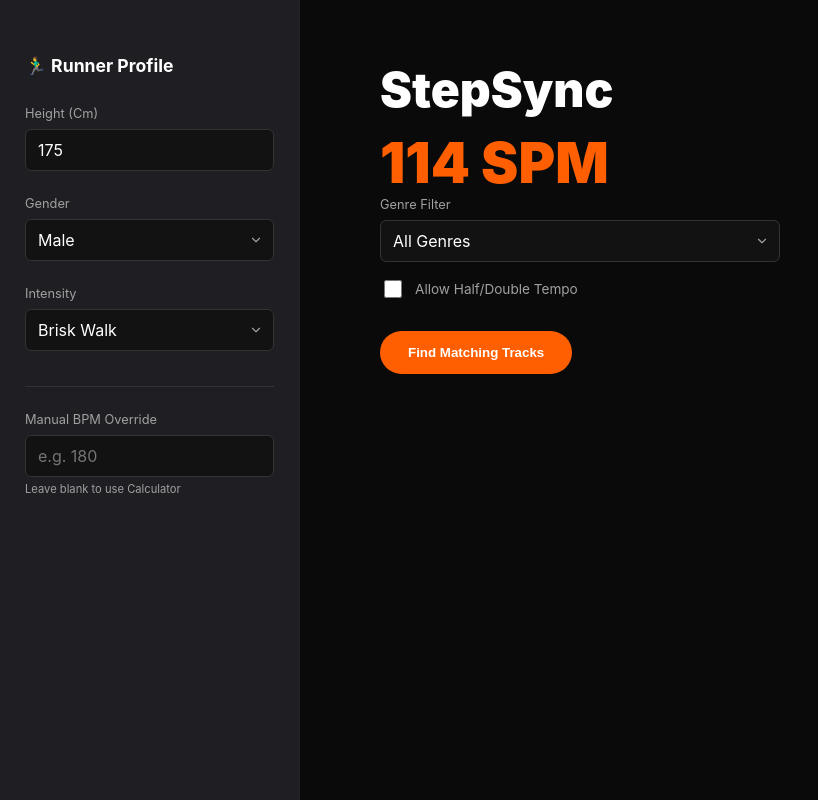
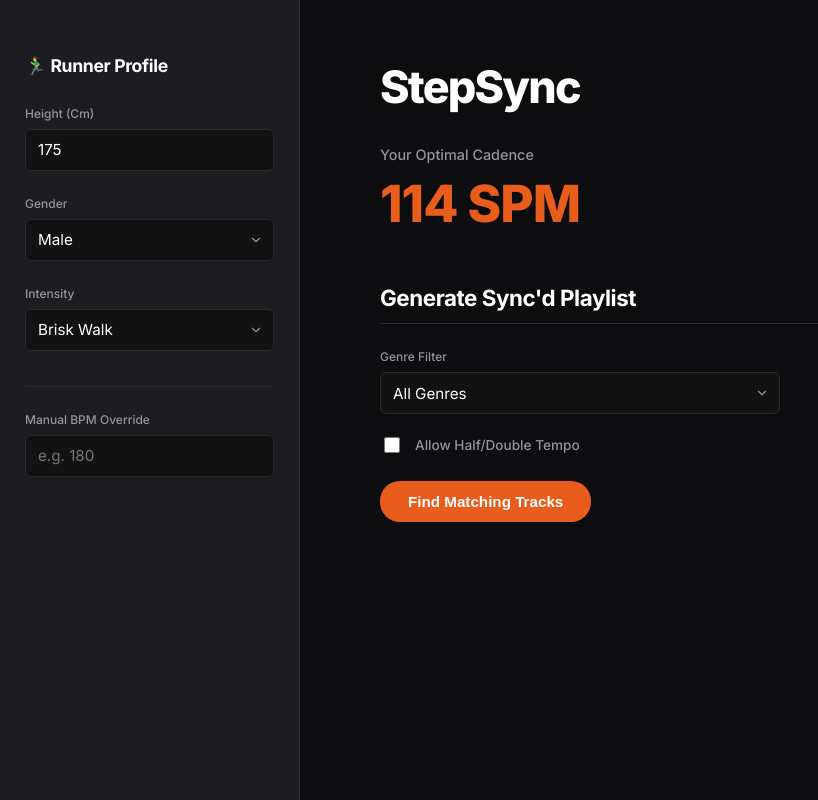
Before and after one commit to Joy4620/StepSync, a Flask app: page / in a window 1280 px wide. Shown: the whole page, without its empty margins (0-818 px from the left). Run offline with Flask 3, Linux system fonts and the light colour scheme.

Commit message:
ui change

```diff
--- a/templates/index.html
+++ b/templates/index.html
@@ -4,14 +4,19 @@
     <meta charset="UTF-8" />
     <meta name="viewport" content="width=device-width, initial-scale=1.0" />
     <title>StepSync Dashboard</title>
+    <link
+      href="https://fonts.googleapis.com/css2?family=Inter:wght@400;500;600;700;800&display=swap"
+      rel="stylesheet"
+    />
     <style>
       :root {
-        --sidebar-bg: #1f1f23;
-        --main-bg: #0a0a0a;
-        --orange-sync: #ff5f00;
+        --sidebar-bg: #1c1c21;
+        --main-bg: #0d0d10;
+        --orange-sync: #e85d1c;
         --input-bg: #121212;
         --text-main: #ffffff;
-        --text-dim: #a0a0a0;
+        --text-dim: #949499;
+        --border-color: #2a2a2e;
       }
 
       body {
@@ -24,25 +29,29 @@
         margin: 0;
         display: flex;
         height: 100vh;
+        -webkit-font-smoothing: antialiased;
       }
 
+      /* --- Left Sidebar --- */
       .sidebar {
         width: 300px;
         background-color: var(--sidebar-bg);
         padding: 40px 25px;
         display: flex;
         flex-direction: column;
-        border-right: 1px solid #222;
+        border-right: 1px solid var(--border-color);
         box-sizing: border-box;
         overflow-y: auto;
       }
 
       .sidebar h2 {
         font-size: 1.1rem;
+        font-weight: 700;
         margin-bottom: 30px;
         display: flex;
         align-items: center;
         gap: 10px;
+        letter-spacing: -0.02em;
       }
 
       .input-group {
@@ -52,7 +61,8 @@
       label {
         display: block;
         margin-bottom: 8px;
-        font-size: 0.8rem;
+        font-size: 0.75rem;
+        font-weight: 500;
         color: var(--text-dim);
         text-transform: capitalize;
       }
@@ -63,10 +73,10 @@
         height: 42px;
         padding: 0 12px;
         background: var(--input-bg);
-        border: 1px solid #333;
+        border: 1px solid var(--border-color);
         border-radius: 6px;
         color: white;
-        font-size: 1rem;
+        font-size: 0.95rem;
         box-sizing: border-box;
         font-family: inherit;
       }
@@ -81,6 +91,13 @@
         background-size: 14px;
       }
 
+      input:focus,
+      select:focus {
+        outline: none;
+        border-color: var(--orange-sync);
+      }
+
+      /* --- Right Main Content --- */
       .main-content {
         flex: 1;
         padding: 60px 80px;
@@ -88,72 +105,106 @@
       }
 
       h1 {
-        font-size: 3rem;
-        font-weight: 900;
+        font-size: 2.8rem;
+        font-weight: 800;
         margin: 0;
+        letter-spacing: -0.04em;
       }
 
+      .cadence-display {
+        margin: 30px 0 50px 0;
+      }
+      .cadence-label {
+        color: var(--text-dim);
+        font-size: 0.9rem;
+        font-weight: 500;
+      }
       .spm-value {
-        font-size: 3.5rem;
-        font-weight: 900;
+        font-size: 3.2rem;
+        font-weight: 800;
         color: var(--orange-sync);
         display: block;
-        margin-top: 10px;
+        margin-top: 8px;
+        letter-spacing: -0.02em;
+      }
+
+      .playlist-header {
+        font-size: 1.4rem;
+        font-weight: 700;
+        margin-top: 40px;
+        border-bottom: 1px solid var(--border-color);
+        padding-bottom: 12px;
+        margin-bottom: 25px;
+        letter-spacing: -0.02em;
       }
 
       .find-btn {
         background: var(--orange-sync);
         color: white;
         border: none;
-        padding: 14px 28px;
-        border-radius: 25px;
-        font-weight: bold;
+        padding: 12px 28px;
+        border-radius: 20px;
+        font-weight: 700;
+        font-size: 0.95rem;
         cursor: pointer;
-        margin-top: 30px;
-        transition: transform 0.1s;
+        margin-top: 25px;
+        transition:
+          transform 0.1s,
+          background 0.2s;
+      }
+
+      .find-btn:hover {
+        background: #f26d2d;
       }
 
       .find-btn:active {
-        transform: scale(0.96);
+        transform: scale(0.97);
       }
 
+      /* --- Refined Song Cards --- */
       .song-card {
-        background: #16161a;
-        padding: 16px 20px;
-        border-radius: 12px;
-        margin-bottom: 12px;
+        background: transparent;
+        padding: 16px 0;
+        margin-bottom: 0;
         display: flex;
         justify-content: space-between;
         align-items: center;
-        border: 1px solid #222;
+        border-bottom: 1px solid var(--border-color); /* Matched to cleaner list style */
       }
 
       .song-info {
         display: flex;
         flex-direction: column;
-        gap: 4px;
+        gap: 2px;
       }
       .song-title {
         font-weight: 700;
-        font-size: 1.1rem;
+        font-size: 1.05rem;
+        letter-spacing: -0.01em;
       }
       .song-artist {
         color: var(--text-dim);
-        font-size: 0.9rem;
+        font-size: 0.85rem;
+        font-weight: 400;
       }
       .bpm-tag {
-        color: var(--orange-sync);
-        font-weight: 900;
-        font-family: monospace;
-        font-size: 1.2rem;
+        color: var(
+          --text-dim
+        ); /* Switched to grey for a cleaner, less "busy" list */
+        font-weight: 600;
+        font-size: 0.9rem;
+        background: #1c1c21;
+        padding: 6px 14px;
+        border-radius: 6px;
       }
 
       .check-group {
         display: flex;
         align-items: center;
-        gap: 10px;
-        margin-top: 15px;
+        gap: 12px;
+        margin-top: 20px;
         font-size: 0.85rem;
+        font-weight: 500;
         color: var(--text-dim);
       }
 
@@ -161,7 +212,13 @@
         color: var(--orange-sync);
         display: none;
         margin-top: 20px;
-        font-weight: bold;
+        font-weight: 600;
+      }
+
+      hr {
+        border: 0;
+        border-top: 1px solid var(--border-color);
+        margin: 10px 0 25px 0;
       }
     </style>
   </head>
@@ -194,9 +251,7 @@
         </select>
       </div>
 
-      <hr
-        style="border: 0; border-top: 1px solid #333; margin: 10px 0 25px 0"
-      />
+      <hr />
 
       <div class="input-group">
         <label>Manual BPM Override</label>
@@ -206,26 +261,18 @@
           placeholder="e.g. 180"
           oninput="updateSPM()"
         />
-        <small
-          style="
-            color: var(--text-dim);
-            font-size: 0.7rem;
-            display: block;
-            margin-top: 5px;
-          "
-        >
-          Leave blank to use Calculator
-        </small>
       </div>
     </div>
 
     <div class="main-content">
       <h1>StepSync</h1>
       <div class="cadence-display">
+        <span class="cadence-label">Your Optimal Cadence</span>
         <span id="spmResult" class="spm-value">144 SPM</span>
       </div>
 
       <div class="playlist-section">
+        <div class="playlist-header">Generate Sync'd Playlist</div>
         <label>Genre Filter</label>
         <select id="genreSelect" style="max-width: 400px">
           <option value="">All Genres</option>
@@ -238,7 +285,12 @@
           <input
             type="checkbox"
             id="doubleTempo"
-            style="width: 18px; height: 18px; cursor: pointer"
+            style="
+              width: 16px;
+              height: 16px;
+              cursor: pointer;
+              accent-color: var(--orange-sync);
+            "
           />
           <span>Allow Half/Double Tempo</span>
         </div>
@@ -256,13 +308,11 @@
         const manualInput = document.getElementById("manualBPM").value;
         const spmDisplay = document.getElementById("spmResult");
 
-        // Priority 1: Manual Input
         if (manualInput && manualInput > 0) {
           spmDisplay.textContent = `${manualInput} SPM`;
           return;
         }
 
-        // Priority 2: Biometric Calc
         const h = document.getElementById("userHeight").value;
         const g = document.getElementById("userGender").value;
         const a = document.getElementById("userActivity").value;
@@ -307,7 +357,7 @@
                   <span class="song-title">${song.name}</span>
                   <span class="song-artist">${cleanArtist}</span>
                 </div>
-                            <div class="bpm-tag">${Math.round(song.tempo)}</div>
+                <div class="bpm-tag">${Math.round(song.tempo)} BPM</div>
               </div>`;
           });
         } catch (err) {
@@ -317,7 +367,6 @@
         }
       }
 
-      // Run once on load
       updateSPM();
     </script>
   </body>
```
Lines whose indentation alone changed are shown as unchanged.
